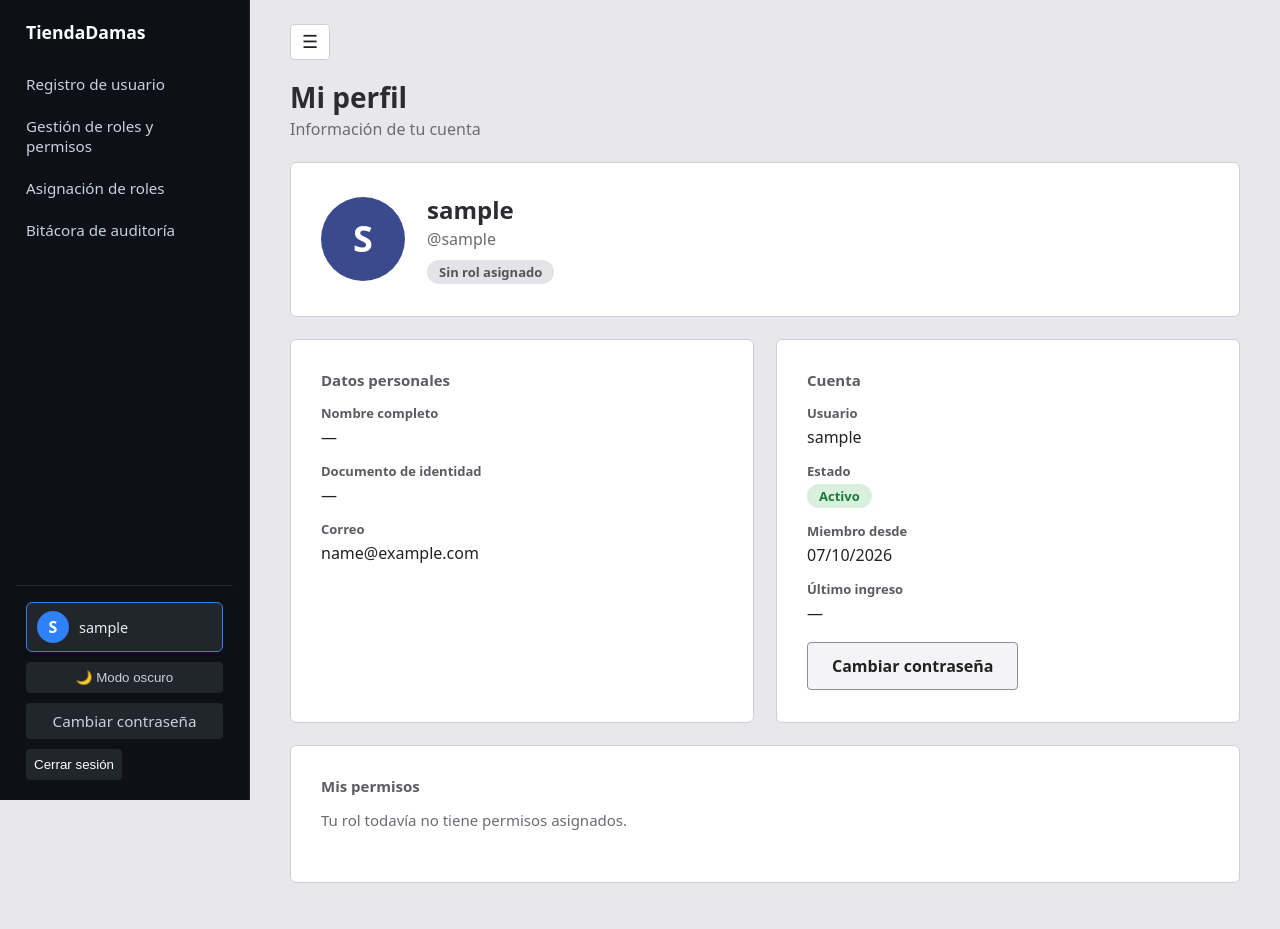
After one commit to JuanchoLopezGalvis/TiendaDamasSoftware, a Django app: page /panel/perfil/ in a window 1280 px wide. The commit adds this page. Run offline with Django 5.2, Linux system fonts and the light colour scheme; the visitor is signed in with stand-in values (Sample User, id 1); data that the repository does not hold is empty.

Commit message:
Traduccion permisos

```diff
--- a/Modulos/usuarios/views.py
+++ b/Modulos/usuarios/views.py
@@ -39,6 +39,19 @@ def nombre_permiso(p):
 def panel(request):
     return render(request, 'panel.html')
 
+@login_required
+def perfil(request):
+    usuario = request.user
+    roles = usuario.groups.order_by('name')
+    permisos = sorted(
+        {nombre_permiso(p) for p in Permission.objects.filter(
+            group__user=usuario
+        ).select_related('content_type')}
+    )
+    return render(request, 'perfil.html', {
+        'roles': roles,
+        'permisos': permisos,
+    })
 
 def _seccion(request, titulo, descripcion):
     return render(request, 'seccion.html', {
--- a/TiendaDamas/urls.py
+++ b/TiendaDamas/urls.py
@@ -31,5 +31,5 @@ path('', usuario_views.panel, name='panel'),
     path('panel/asignacion-roles/', usuario_views.asignacion_roles, name='asignacion_roles'),
     path('panel/bitacora-auditoria/', usuario_views.bitacora_auditoria, name='bitacora_auditoria'),
     path('panel/cambiar-clave/', usuario_views.CambiarClaveView.as_view(), name='cambiar_clave'),
-
+    path('panel/perfil/', usuario_views.perfil, name='perfil'),
 ]
--- a/static/css/panel.css
+++ b/static/css/panel.css
@@ -751,3 +751,136 @@ body.menu-cerrado .sidebar {
   margin: 4px 0 0;
   padding-left: 18px;
 }
+/* ---------- Botón de perfil en el menú oscuro ---------- */
+.perfil-btn {
+  width: 100%;
+  display: flex;
+  align-items: center;
+  gap: 10px;
+  background-color: #161b22;
+  border: 1px solid #21262C;
+  border-radius: 6px;
+  padding: 8px 10px;
+  color: #e6edf3;
+  text-decoration: none;
+  transition: .2s ease-in-out;
+}
+
+.perfil-btn:hover,
+.perfil-btn.abierto {
+  background-color: #21262C;
+  border-color: #2F81F7;
+}
+
+.perfil-avatar {
+  flex-shrink: 0;
+  width: 32px;
+  height: 32px;
+  border-radius: 50%;
+  background-color: #2F81F7;
+  color: #fff;
+  font-weight: 700;
+  display: flex;
+  align-items: center;
+  justify-content: center;
+}
+
+.perfil-nombre {
+  flex: 1;
+  min-width: 0;
+  font-size: 0.9em;
+  overflow: hidden;
+  text-overflow: ellipsis;
+  white-space: nowrap;
+}
+/* ---------- Página "Mi perfil" ---------- */
+.pagina-perfil .card {
+  margin-bottom: 22px;
+}
+
+.perfil-cabecera {
+  display: flex;
+  align-items: center;
+  gap: 22px;
+}
+
+.perfil-avatar-grande {
+  flex-shrink: 0;
+  width: 84px;
+  height: 84px;
+  border-radius: 50%;
+  background-color: var(--primary);
+  color: #fff;
+  font-size: 36px;
+  font-weight: 700;
+  display: flex;
+  align-items: center;
+  justify-content: center;
+}
+
+.perfil-nombre-grande {
+  margin: 0;
+  font-size: 24px;
+  color: var(--title);
+}
+
+.perfil-usuario {
+  margin: 2px 0 10px;
+}
+
+.perfil-roles .rol-badge {
+  margin: 0 6px 0 0;
+}
+
+.perfil-grid {
+  display: grid;
+  grid-template-columns: 1fr 1fr;
+  gap: 22px;
+}
+
+.datos {
+  margin: 0 0 18px;
+}
+
+.datos dt {
+  font-size: 13px;
+  font-weight: 700;
+  color: var(--label);
+  margin-top: 14px;
+}
+
+.datos dd {
+  margin: 4px 0 0;
+  font-size: 16px;
+  color: var(--text);
+  word-break: break-word;
+}
+
+.btn-enlace {
+  display: inline-block;
+  text-decoration: none;
+}
+
+.lista-perm {
+  margin: 0;
+  padding-left: 20px;
+  columns: 2;
+  color: var(--text);
+}
+
+.lista-perm li {
+  padding: 3px 0;
+}
+
+@media (max-width: 800px) {
+  .perfil-grid {
+    grid-template-columns: 1fr;
+  }
+  .lista-perm {
+    columns: 1;
+  }
+  .perfil-cabecera {
+    flex-direction: column;
+    text-align: center;
+  }
+}
--- a/templates/base_panel.html
+++ b/templates/base_panel.html
@@ -46,7 +46,11 @@
         </nav>
 
         <div class="sidebar-user">
-            <span class="user-name">{{ user.empleado.nombre_completo|default:user.username }}</span>
+           <a class="perfil-btn {% if request.resolver_match.url_name == 'perfil' %}abierto{% endif %}"
+              href="{% url 'perfil' %}">
+                <span class="perfil-avatar">{{ user.username|first|upper }}</span>
+                 <span class="perfil-nombre">{{ user.empleado.nombre_completo|default:user.username }}</span>
+            </a>
 
             <!-- Botón de tema: una sola vez, dentro del menú -->
             <button type="button" class="theme-btn" id="themeToggle"></button>
--- /dev/null
+++ b/templates/perfil.html
@@ -0,0 +1,83 @@
+{% extends 'base_panel.html' %}
+
+{% block title %}Mi perfil{% endblock %}
+
+{% block content %}
+<div class="pagina pagina-perfil">
+
+    <h1 class="pagina-titulo">Mi perfil</h1>
+    <p class="pagina-sub">Información de tu cuenta</p>
+
+    <section class="card perfil-cabecera">
+        <div class="perfil-avatar-grande">{{ user.username|first|upper }}</div>
+        <div>
+            <h2 class="perfil-nombre-grande">{{ user.empleado.nombre_completo|default:user.username }}</h2>
+            <p class="perfil-usuario">@{{ user.username }}</p>
+            <div class="perfil-roles">
+                {% for r in roles %}
+                    <span class="rol-badge">{{ r.name }}</span>
+                {% empty %}
+                    <span class="pill pill-off">Sin rol asignado</span>
+                {% endfor %}
+            </div>
+        </div>
+    </section>
+
+    <div class="perfil-grid">
+
+        <section class="card">
+            <h2 class="card-titulo">Datos personales</h2>
+            <dl class="datos">
+                <dt>Nombre completo</dt>
+                <dd>{{ user.empleado.nombre_completo|default:"—" }}</dd>
+
+                <dt>Documento de identidad</dt>
+                <dd>{{ user.empleado.pk|default:"—" }}</dd>
+
+                <dt>Correo</dt>
+                <dd>{{ user.email|default:"—" }}</dd>
+            </dl>
+        </section>
+
+        <section class="card">
+            <h2 class="card-titulo">Cuenta</h2>
+            <dl class="datos">
+                <dt>Usuario</dt>
+                <dd>{{ user.username }}</dd>
+
+                <dt>Estado</dt>
+                <dd>
+                    {% if user.is_active %}
+                        <span class="pill pill-ok">Activo</span>
+                    {% else %}
+                        <span class="pill pill-off">Inactivo</span>
+                    {% endif %}
+                </dd>
+
+                <dt>Miembro desde</dt>
+                <dd>{{ user.date_joined|date:"d/m/Y" }}</dd>
+
+                <dt>Último ingreso</dt>
+                <dd>{{ user.last_login|date:"d/m/Y H:i"|default:"—" }}</dd>
+            </dl>
+
+            <a class="btn-secundario btn-enlace" href="{% url 'cambiar_clave' %}">Cambiar contraseña</a>
+        </section>
+
+    </div>
+
+    <section class="card">
+        <h2 class="card-titulo">Mis permisos</h2>
+        {% if permisos %}
+            <ul class="lista-perm">
+                {% for p in permisos %}
+                    <li>{{ p }}</li>
+                {% endfor %}
+            </ul>
+        {% else %}
+            <p class="nota">Tu rol todavía no tiene permisos asignados.</p>
+        {% endif %}
+    </section>
+
+</div>
+{% endblock %}
```
